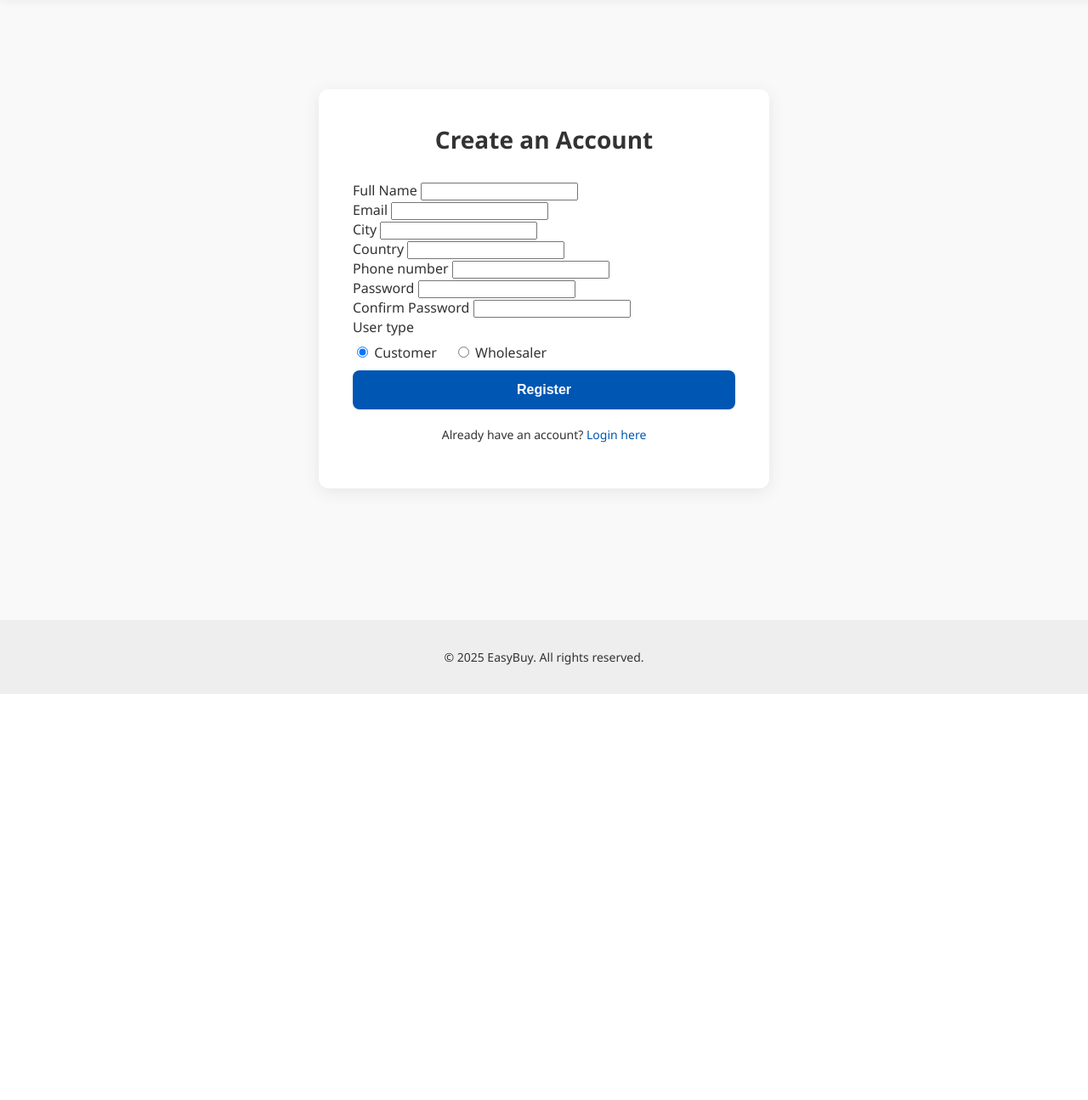
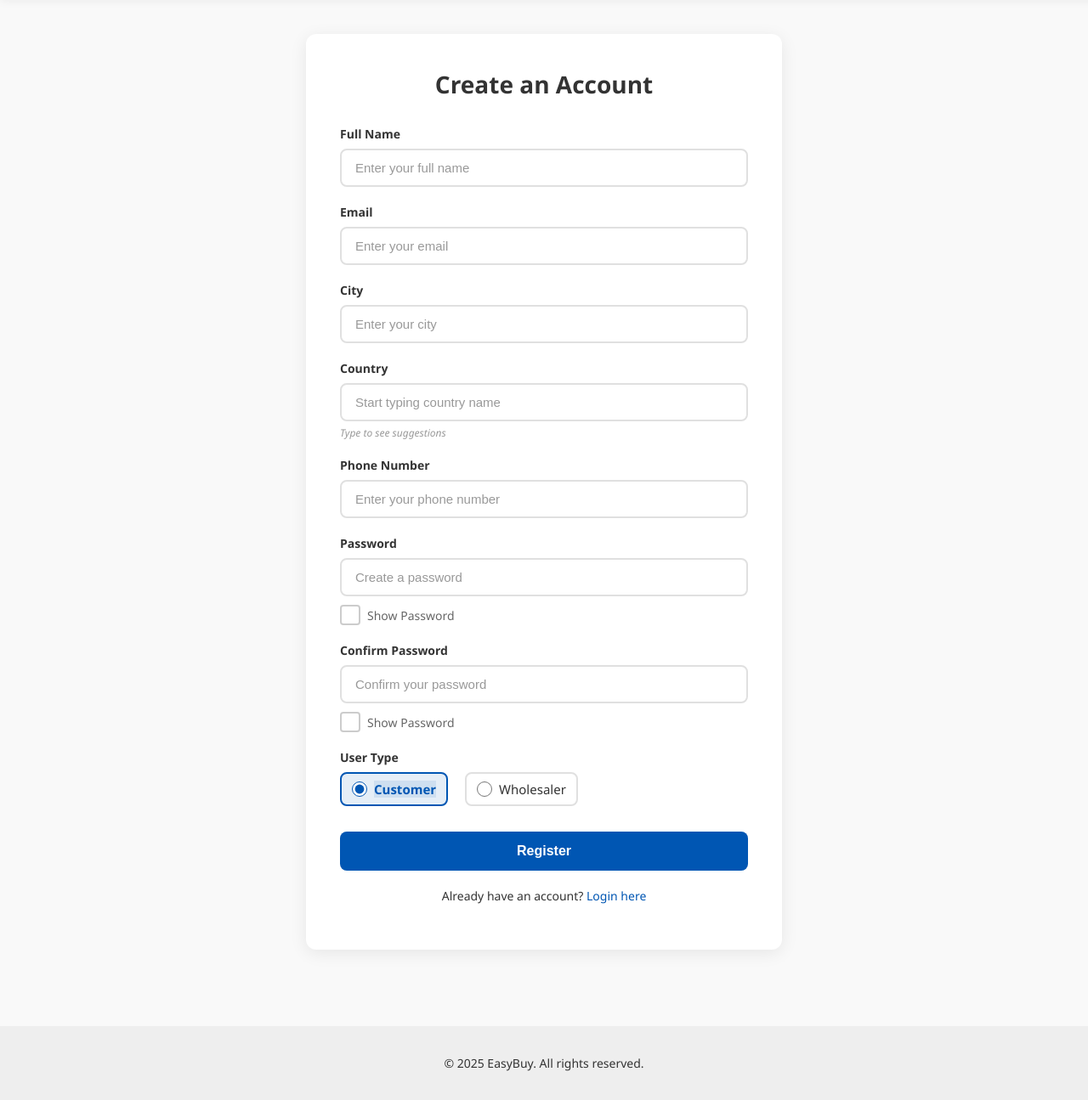
Before and after one commit to Samkay1974/EASYBUY_Final, a PHP site: page /login/register.php in a window 1280 px wide; the page is wider, and only the part inside the window is pictured. Shown: the part 63-1358 px from the top of that part at 85% size. Before the commit the page ends 880 px from the top of that part, so only its background shows below. Run offline with PHP 8.4, Linux system fonts and the light colour scheme.

Commit message:
frontend enhancement

```diff
--- a/css/styles.css
+++ b/css/styles.css
@@ -122,6 +122,12 @@
 /* Wider container for register form */
 .form-section form {
     width: 100%;
+}
+
+/* Make register form container slightly wider */
+body:has(#registerForm) .form-container,
+.register-form-container {
+    max-width: 480px;
 }
 
 /* Responsive adjustments */
@@ -388,8 +394,163 @@
     position: relative;
 }
 
-/* Add right padding to password inputs to make room for button */
-input[type="password"].form-input,
-.form-input[type="password"] {
-    padding-right: 45px !important;
+/* Register form wider container */
+.form-section .form-container {
+    max-width: 480px;
 }
+
+/* Show Password Checkbox Styling */
+.show-password-wrapper {
+    margin-top: 10px;
+    display: flex;
+    align-items: center;
+    gap: 8px;
+}
+
+.show-password-checkbox {
+    display: none;
+}
+
+.show-password-label {
+    display: inline-flex;
+    align-items: center;
+    gap: 8px;
+    cursor: pointer;
+    font-size: 14px;
+    color: #666;
+    user-select: none;
+    transition: color 0.2s ease;
+}
+
+.show-password-label:hover {
+    color: #0056b3;
+}
+
+.checkbox-tick {
+    display: inline-flex;
+    align-items: center;
+    justify-content: center;
+    width: 20px;
+    height: 20px;
+    border: 2px solid #ccc;
+    border-radius: 4px;
+    background-color: #fff;
+    transition: all 0.2s ease;
+    font-size: 12px;
+    color: transparent;
+    flex-shrink: 0;
+}
+
+.show-password-checkbox:checked + .show-password-label .checkbox-tick {
+    background-color: #0056b3;
+    border-color: #0056b3;
+    color: #fff;
+}
+
+.show-password-label.checked {
+    color: #0056b3;
+}
+
+.show-password-checkbox:focus + .show-password-label .checkbox-tick {
+    box-shadow: 0 0 0 3px rgba(0, 86, 179, 0.1);
+}
+
+/* Country Dropdown Styling */
+.country-dropdown {
+    position: absolute;
+    top: 100%;
+    left: 0;
+    right: 0;
+    background: #fff;
+    border: 2px solid #e0e0e0;
+    border-top: none;
+    border-radius: 0 0 8px 8px;
+    max-height: 200px;
+    overflow-y: auto;
+    z-index: 1000;
+    display: none;
+    box-shadow: 0 4px 12px rgba(0,0,0,0.1);
+}
+
+.country-item {
+    padding: 10px 16px;
+    cursor: pointer;
+    transition: background-color 0.2s ease;
+    font-size: 14px;
+    color: #333;
+}
+
+.country-item:hover,
+.country-item.highlighted {
+    background-color: #f0f7ff;
+    color: #0056b3;
+}
+
+.country-item.no-results {
+    color: #999;
+    cursor: default;
+    font-style: italic;
+}
+
+.country-item.no-results:hover {
+    background-color: transparent;
+}
+
+/* Country input validation states */
+.form-input.valid {
+    border-color: #28a745;
+}
+
+.form-input.invalid {
+    border-color: #dc3545;
+}
+
+.form-input.valid:focus {
+    border-color: #28a745;
+    box-shadow: 0 0 0 3px rgba(40, 167, 69, 0.1);
+}
+
+.form-input.invalid:focus {
+    border-color: #dc3545;
+    box-shadow: 0 0 0 3px rgba(220, 53, 69, 0.1);
+}
+
+.field-hint {
+    display: block;
+    margin-top: 5px;
+    font-size: 12px;
+    color: #999;
+    font-style: italic;
+}
+
+/* Fix input group for backward compatibility */
+.input-group {
+    margin-bottom: 20px;
+    position: relative;
+}
+
+.input-group label {
+    display: block;
+    font-weight: 600;
+    color: #333;
+    margin-bottom: 8px;
+    font-size: 14px;
+}
+
+.input-group input {
+    width: 100%;
+    padding: 12px 16px;
+    border: 2px solid #e0e0e0;
+    border-radius: 8px;
+    font-size: 15px;
+    transition: all 0.3s ease;
+    box-sizing: border-box;
+    background-color: #fff;
+    color: #333;
+}
+
+.input-group input:focus {
+    outline: none;
+    border-color: #0056b3;
+    box-shadow: 0 0 0 3px rgba(0, 86, 179, 0.1);
+}
--- a/js/register.js
+++ b/js/register.js
@@ -1,13 +1,23 @@
 document.getElementById("registerForm").addEventListener("submit", function(e){
     e.preventDefault();
     const form = document.getElementById('registerForm');
+    const countryInput = document.getElementById("country");
+
+    // Validate country
+    if (!countryInput.classList.contains('valid')) {
+        const responseMsg = document.getElementById("responseMsg");
+        responseMsg.innerHTML = '<span style="color:red;">Please enter a valid country from the suggestions.</span>';
+        countryInput.focus();
+        return;
+    }
+
     let formData = new FormData();
     formData.append("full_name", document.getElementById("full_name").value);
     formData.append("customer_email", document.getElementById("customer_email").value);
     formData.append("password", document.getElementById("password").value);
     formData.append("confirm_password", document.getElementById("confirm_password").value);
     formData.append("city", document.getElementById("city").value);
-    formData.append("country", document.getElementById("country").value);
+    formData.append("country", countryInput.value.trim());
     formData.append("phone_number", document.getElementById("phone_number").value);
     const roleEl = document.querySelector('input[name="user_role"]:checked');
     formData.append("user_role", roleEl ? roleEl.value : '0');
--- a/js/show_password.js
+++ b/js/show_password.js
@@ -1,2 +1,75 @@
-// show_password.js removed per user request — feature reverted
-// (File retained but intentionally left empty)
+// show_password.js - Checkbox-style password visibility toggle
+document.addEventListener('DOMContentLoaded', function() {
+
+  function addPasswordToggle(input) {
+    // Skip if already enhanced
+    if (!input || input.dataset.passwordToggle === 'added') return;
+    input.dataset.passwordToggle = 'added';
+
+    // Get parent container
+    const parent = input.parentNode;
+
+    // Skip if toggle checkbox already exists
+    if (parent.querySelector('.show-password-checkbox')) return;
+
+    // Create checkbox wrapper
+    const checkboxWrapper = document.createElement('div');
+    checkboxWrapper.className = 'show-password-wrapper';
+
+    // Create checkbox
+    const checkbox = document.createElement('input');
+    checkbox.type = 'checkbox';
+    checkbox.id = 'show-password-' + Math.random().toString(36).substr(2, 9);
+    checkbox.className = 'show-password-checkbox';
+
+    // Create label for checkbox
+    const checkboxLabel = document.createElement('label');
+    checkboxLabel.htmlFor = checkbox.id;
+    checkboxLabel.className = 'show-password-label';
+    checkboxLabel.innerHTML = '<span class="checkbox-tick">✓</span> Show Password';
+
+    // Append checkbox and label
+    checkboxWrapper.appendChild(checkbox);
+    checkboxWrapper.appendChild(checkboxLabel);
+
+    // Toggle functionality
+    checkbox.addEventListener('change', function() {
+      if (checkbox.checked) {
+        input.type = 'text';
+        checkboxLabel.classList.add('checked');
+      } else {
+        input.type = 'password';
+        checkboxLabel.classList.remove('checked');
+      }
+    });
+
+    // Add wrapper after input
+    parent.appendChild(checkboxWrapper);
+  }
+
+  // Find all password inputs
+  const passwordInputs = document.querySelectorAll('input[type="password"]');
+  passwordInputs.forEach(addPasswordToggle);
+
+  // Watch for dynamically added password fields
+  const observer = new MutationObserver(function(mutations) {
+    mutations.forEach(function(mutation) {
+      mutation.addedNodes.forEach(function(node) {
+        if (node.nodeType === 1) {
+          if (node.tagName === 'INPUT' && node.type === 'password') {
+            addPasswordToggle(node);
+          }
+          const passwordInputs = node.querySelectorAll && node.querySelectorAll('input[type="password"]');
+          if (passwordInputs) {
+            passwordInputs.forEach(addPasswordToggle);
+          }
+        }
+      });
+    });
+  });
+
+  observer.observe(document.body, {
+    childList: true,
+    subtree: true
+  });
+});
--- a/login/register.php
+++ b/login/register.php
@@ -31,7 +31,7 @@
     </header>
 
     <section class="form-section">
-        <div class="form-container">
+        <div class="form-container register-form-container">
             <h2>Create an Account</h2>
             <form id="registerForm" action="../actions/register_action.php" method="POST">
 
@@ -43,50 +43,57 @@
                     <div class="alert alert-success"><?= htmlspecialchars($success) ?></div>
                 <?php endif; ?>
 
-                <div class="input-group">
-                    <label>Full Name</label>
-                    <input id="full_name" type="text" name="full_name" required>
+                <div class="form-field">
+                    <label for="full_name" class="form-label">Full Name</label>
+                    <input id="full_name" type="text" name="full_name" class="form-input" placeholder="Enter your full name" required>
                 </div>
 
-                <div class="input-group">
-                    <label>Email</label>
-                    <input id="customer_email" type="email" name="customer_email" required>
+                <div class="form-field">
+                    <label for="customer_email" class="form-label">Email</label>
+                    <input id="customer_email" type="email" name="customer_email" class="form-input" placeholder="Enter your email" required>
                 </div>
 
-                <div class="input-group">
-                    <label>City</label>
-                    <input id="city" type="text" name="city" required>
+                <div class="form-field">
+                    <label for="city" class="form-label">City</label>
+                    <input id="city" type="text" name="city" class="form-input" placeholder="Enter your city" required>
                 </div>
 
-                <div class="input-group">
-                    <label>Country</label>
-                    <input id="country" type="text" name="country" required>
+                <div class="form-field">
+                    <label for="country" class="form-label">Country</label>
+                    <input id="country" type="text" name="country" class="form-input" placeholder="Start typing country name" required autocomplete="off">
+                    <small class="field-hint">Type to see suggestions</small>
                 </div>
 
-                <div class="input-group">
-                    <label>Phone number</label>
-                    <input id="phone_number" type="text" name="phone_number" required>
+                <div class="form-field">
+                    <label for="phone_number" class="form-label">Phone Number</label>
+                    <input id="phone_number" type="text" name="phone_number" class="form-input" placeholder="Enter your phone number" required>
                 </div>
 
-                <div class="input-group">
-                    <label>Password</label>
-                    <input id="password" type="password" name="password" required>
+                <div class="form-field">
+                    <label for="password" class="form-label">Password</label>
+                    <input id="password" type="password" name="password" class="form-input" placeholder="Create a password" required>
                 </div>
 
-                <div class="input-group">
-                    <label>Confirm Password</label>
-                    <input id="confirm_password" type="password" name="confirm_password" required>
+                <div class="form-field">
+                    <label for="confirm_password" class="form-label">Confirm Password</label>
+                    <input id="confirm_password" type="password" name="confirm_password" class="form-input" placeholder="Confirm your password" required>
                 </div>
 
-                <div class="input-group">
-                    <label>User type</label>
+                <div class="form-field">
+                    <label class="form-label">User Type</label>
                     <div class="radio-group">
-                        <label><input type="radio" name="user_role" value="0" checked required> Customer</label>
-                        <label><input type="radio" name="user_role" value="1"> Wholesaler</label>
+                        <label class="radio-option">
+                            <input type="radio" name="user_role" value="0" checked required>
+                            <span>Customer</span>
+                        </label>
+                        <label class="radio-option">
+                            <input type="radio" name="user_role" value="1">
+                            <span>Wholesaler</span>
+                        </label>
                     </div>
                 </div>
 
-                <div id="responseMsg" class="input-group"></div>
+                <div id="responseMsg" class="form-field"></div>
 
                 <button type="submit" class="btn-primary">Register</button>
             </form>
@@ -98,5 +105,7 @@
         <p>© 2025 EasyBuy. All rights reserved.</p>
     </footer>
     <script src="../js/register.js"></script>
+    <script src="../js/countries.js"></script>
+    <script src="../js/show_password.js"></script>
 </body>
 </html>
```
Also changed, not shown: js/countries.js (+164 -2 lines), login/login.php (+7 -8 lines).
